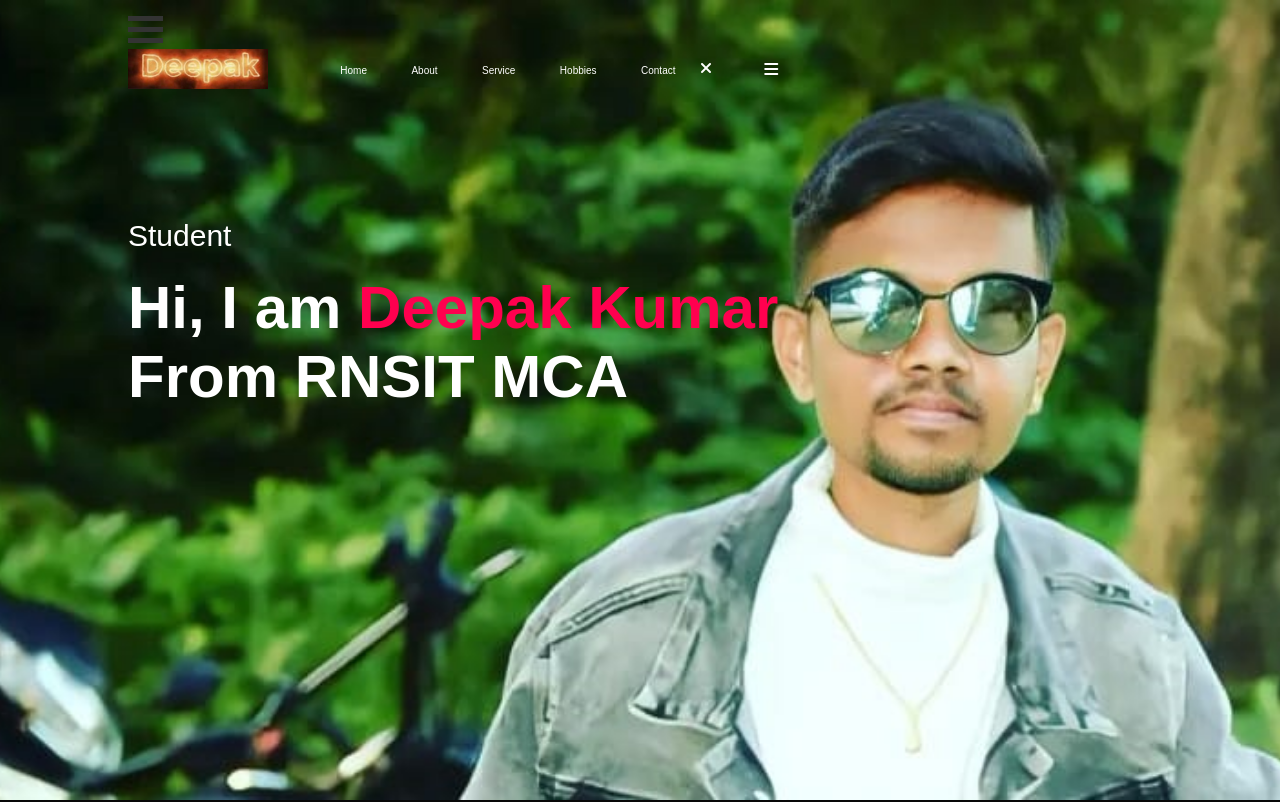
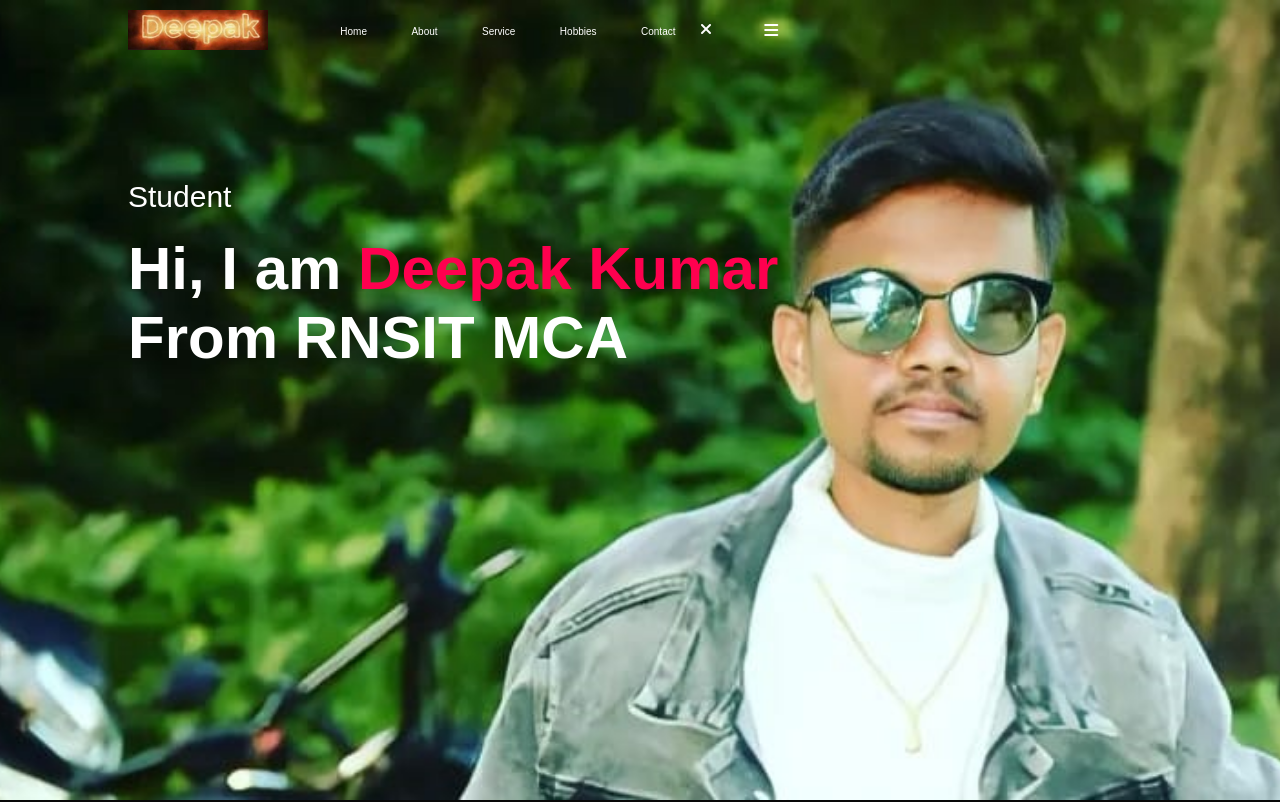
Before and after one commit to deepakvishwnath/portfolio, a plain HTML site: page index.html in a window 1280 px wide. Shown: the top 802 px of the page. Drawn offline with Linux system fonts and the light colour scheme.

Commit message:
Update index.html

```diff
--- a/index.html
+++ b/index.html
@@ -8,16 +8,10 @@
     <script src="https://kit.fontawesome.com/e73acd2f5b.js" crossorigin="anonymous"></script>
 </head>
 <body>
-    <script>
-        function myFunction(x) {
-  x.classList.toggle("change");
-}
-    </script>
+
 <div id="heaader">
-    <div class="container" onclick="myfunction(this)">
-        <div class="bar1"></div>
-        <div class="bar2"></div>
-        <div class="bar3"></div>
+    <div class="container">
+
         <nav>
             <img src="pictures/logo.jpeg" class="logo">
             <ul id="sidemenu">
```
